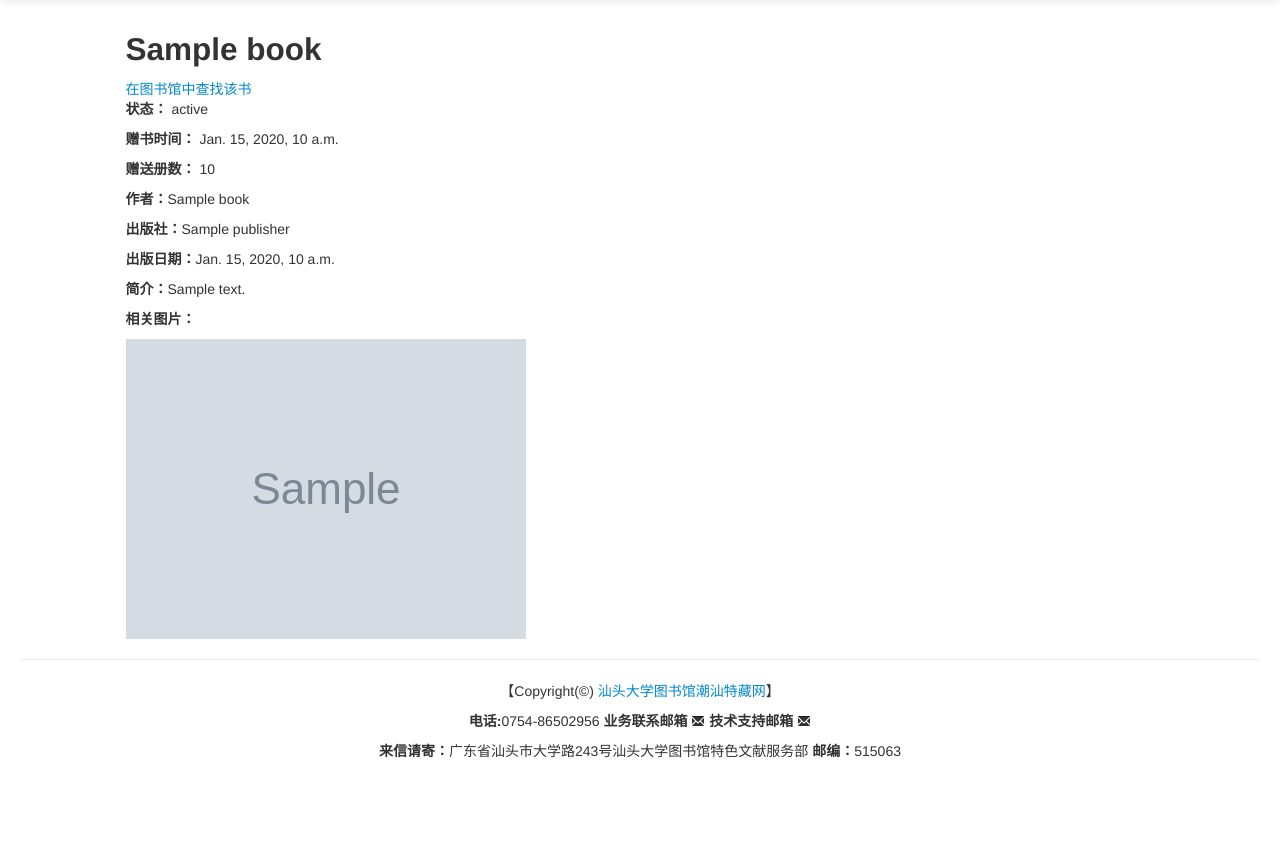
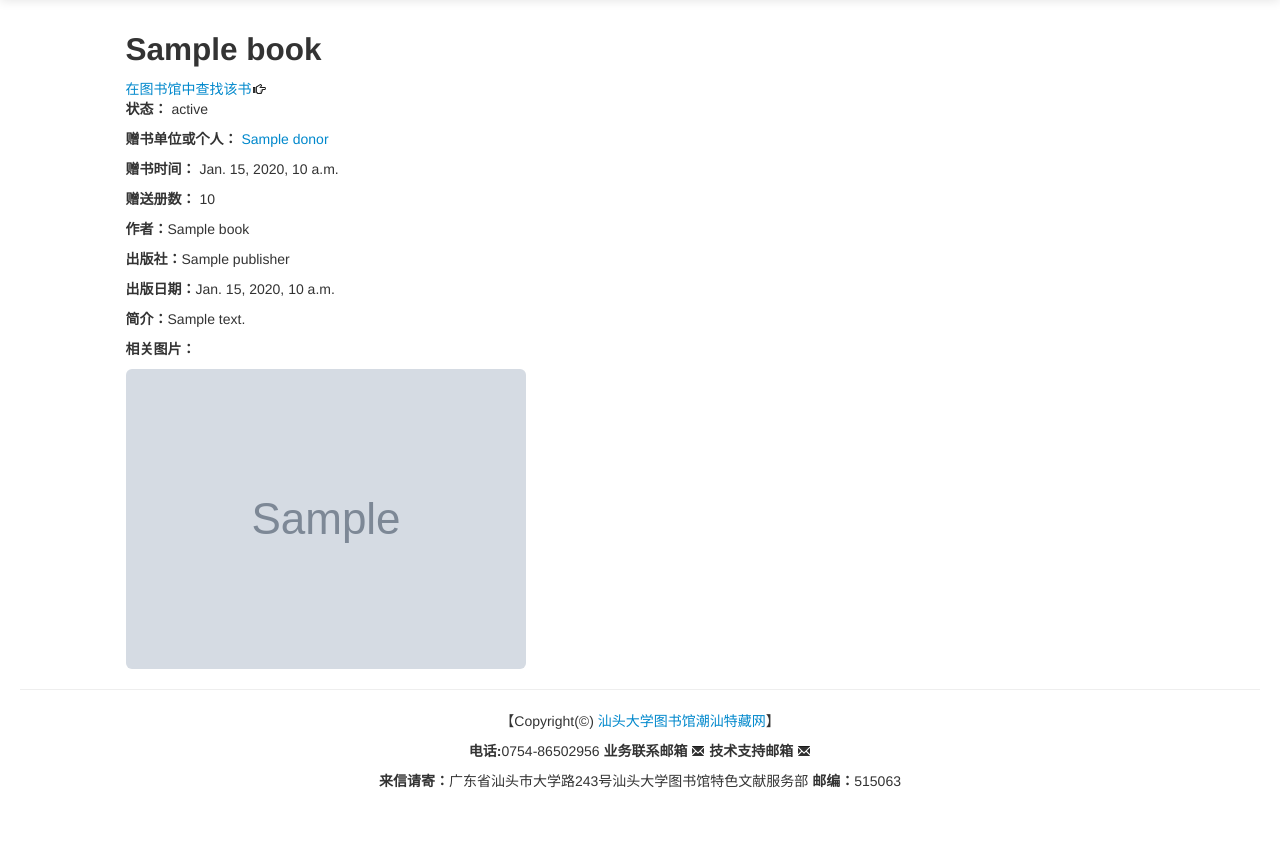
Before and after one commit to lxdiyun/zenshu, a Django app: template templates/zenshu/book_detail.html in a window 1280 px wide. Shown: the part 41-882 px from the top of the page. Before the commit the page ends 799 px from the top, so only its background shows below. Run offline with Django 3.2, Linux system fonts and the light colour scheme; the template is opened without the code that fills it: most values are stand-ins (such as "Sample title", 1, 10 or a date in 2020); grey boxes marked "Sample" are stand-in pictures; some libraries are stand-ins or nearby versions.

Commit message:
Add cover and donors in book detail page

```diff
--- a/static/zenshu/my.css
+++ b/static/zenshu/my.css
@@ -1,5 +1,7 @@
+
 .my-hero-unit {
-	background-image: url("1.jpg");
+	background-color:white;
+	background-image: url("donor_list_background.jpg");
 	background-position: 50% bottom;
 	background-size: 100% auto;
 	background-repeat: no-repeat;
--- a/templates/zenshu/book_detail.html
+++ b/templates/zenshu/book_detail.html
@@ -2,8 +2,15 @@
 
 {% block content %}
 <h2>{{ book.name }}</h2>
-<a class="btn-link" target="_blank" href="{{ book.get_search_url }}">在图书馆中查找该书</a>
+<a class="btn-link" target="_blank" href="{{ book.get_search_url }}">在图书馆中查找该书<i class="icon-hand-right"></i></a>
 <p ><strong >状态：</strong> {{ book.get_status_display }}</p>
+{% if donors.count %}
+<p ><strong >赠书单位或个人：</strong>
+	{% for donor in donors %}
+	<a class="btn-link" href="{{ donor.get_absolute_url }}">{{ donor.name }}</a>
+	{% endfor %}
+</p>
+{% endif %}
 <p ><strong >赠书时间：</strong> {{ book.donate_date }}</p>
 <p ><strong >赠送册数：</strong> {{ book.amount }}</p>
 {% if book.author_name %}
@@ -23,7 +30,7 @@
 <div id="gallery" data-toggle="modal-gallery" data-target="#modal-gallery">
 	{% for photo in photos %}
 	<a href="{{ photo.image.url }}" target="_blank" title="{{ photo.name }}" data-gallery="gallery">
-		<img src="{{ photo.thumbnail.url }}">
+		<img class="img-rounded" src="{{ photo.thumbnail.url }}">
 	</a>
 	{% endfor %}
 </div>
--- a/views.py
+++ b/views.py
@@ -100,5 +100,6 @@ class BookDetailView(DetailView):
     def get_context_data(self, **kwargs):
         context = super(BookDetailView, self).get_context_data(**kwargs)
         context['photos'] = self.object.photos.all()
+        context['donors'] = self.object.donor.all()
 
         return context
```
Also changed, not shown: models.py (+15 -1 lines), templates/zenshu/donor_detail.html (+12 -0 lines), templates/zenshu/donor_list.html (+15 -4 lines), static/zenshu/1.jpg (deleted), static/zenshu/donor_list_background.jpg (added).
